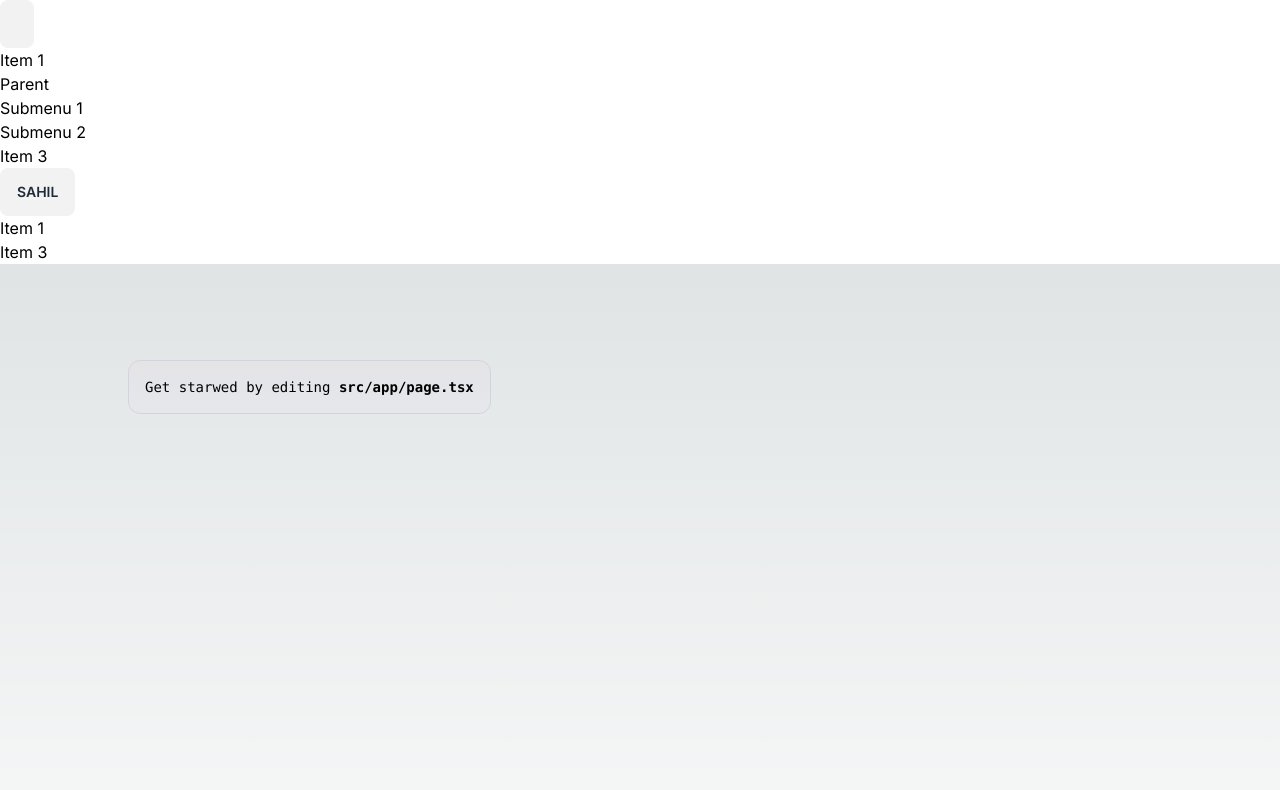
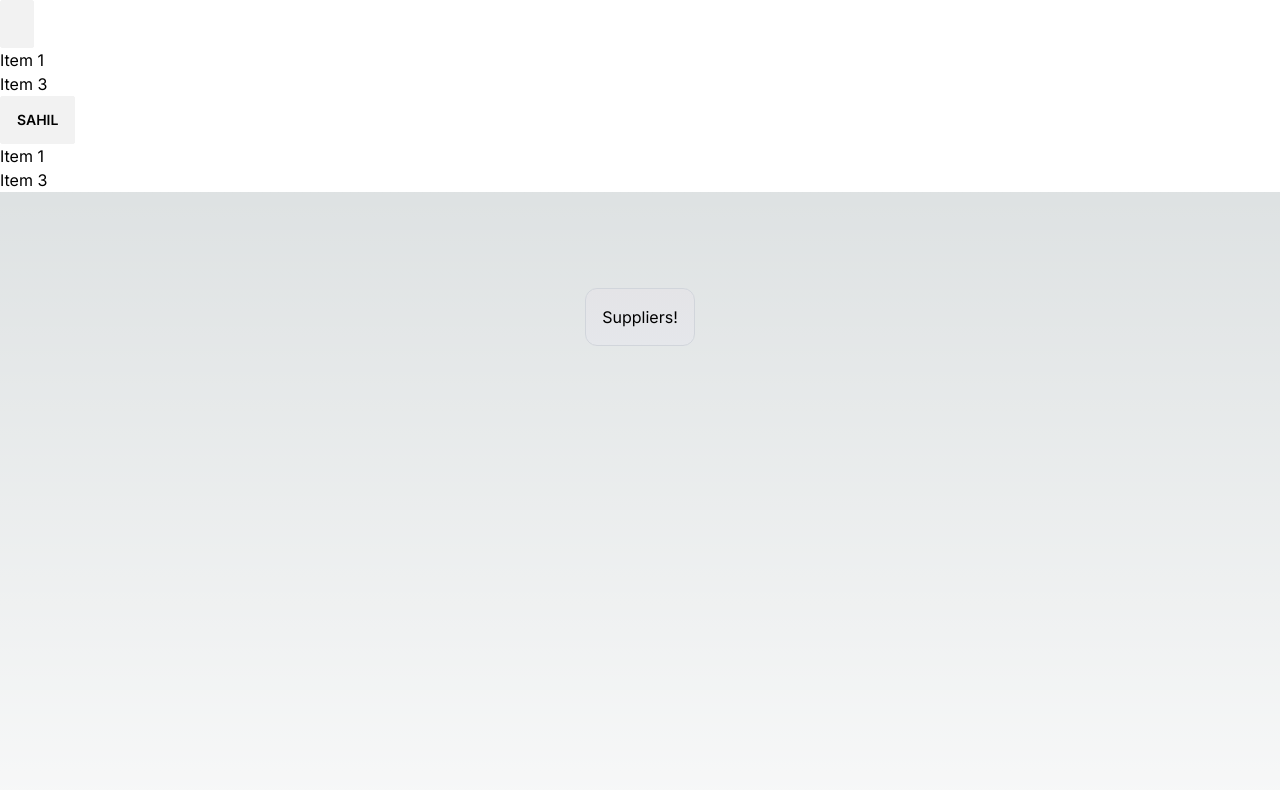
Before and after one commit to Sahil-Connect/sahil, a Next.js app in the folder apps/agent/: page /suppliers in a window 1280 px wide. Shown: the top 790 px of the page. Built offline with nearby package versions, Linux system fonts and the light colour scheme.

Commit message:
feat: restructure pages

```diff
--- a/apps/agent/src/app/profile/page.tsx
+++ b/apps/agent/src/app/profile/page.tsx
@@ -19,11 +19,11 @@ const GET_USERS = gql`
 `;
 
 export default function Profile() {
-  const { error, data, loading } = useQuery(GET_USERS);
+  // const { error, data, loading } = useQuery(GET_USERS);
 
-  if (loading) return 'Loading...';
-  if (error) return `Error! ${error.message}`;
-  console.log(data);
+  // if (loading) return 'Loading...';
+  // if (error) return `Error! ${error.message}`;
+  // console.log(data);
   return (
     <main className="flex min-h-screen flex-col items-center justify-between p-24">
       <h3>Profile Page!</h3>
--- a/apps/agent/src/app/suppliers/page.tsx
+++ b/apps/agent/src/app/suppliers/page.tsx
@@ -1,12 +1,9 @@
 export default function Suppliers() {
     return (
         <main className="flex min-h-screen flex-col items-center justify-between p-24">
-          <div className="z-10 max-w-5xl w-full items-center justify-between font-mono text-sm lg:flex">
-            <p className="fixed left-0 top-0 flex w-full justify-center border-b border-gray-300 bg-gradient-to-b from-zinc-200 pb-6 pt-8 backdrop-blur-2xl dark:border-neutral-800 dark:bg-zinc-800/30 dark:from-inherit lg:static lg:w-auto  lg:rounded-xl lg:border lg:bg-gray-200 lg:p-4 lg:dark:bg-zinc-800/30">
-              Get starwed by editing&nbsp;
-              <code className="font-mono font-bold">src/app/page.tsx</code>
+           <p className="fixed left-0 top-0 flex w-full justify-center border-b border-gray-300 bg-gradient-to-b from-zinc-200 pb-6 pt-8 backdrop-blur-2xl dark:border-neutral-800 dark:bg-zinc-800/30 dark:from-inherit lg:static lg:w-auto  lg:rounded-xl lg:border lg:bg-gray-200 lg:p-4 lg:dark:bg-zinc-800/30">
+              Suppliers!
             </p>
-          </div>
         </main>
     )
 }
--- a/apps/agent/src/ui/navbar.tsx
+++ b/apps/agent/src/ui/navbar.tsx
@@ -27,17 +27,6 @@ export function GlobalNav() {
               <a>Item 1</a>
             </li>
             <li>
-              <a>Parent</a>
-              <ul className="p-2">
-                <li>
-                  <a>Submenu 1</a>
-                </li>
-                <li>
-                  <a>Submenu 2</a>
-                </li>
-              </ul>
-            </li>
-            <li>
               <a>Item 3</a>
             </li>
           </ul>
--- a/apps/agent/tailwind.config.ts
+++ b/apps/agent/tailwind.config.ts
@@ -16,5 +16,8 @@ const config: Config = {
     },
   },
   plugins: [require('daisyui')],
+  daisyui: {
+    themes: ["lofi"],
+  },
 };
 export default config;
```
Also changed, not shown: apps/agent/src/app/clients/page.tsx (renamed from apps/agent/src/app/businesses/page.tsx).
